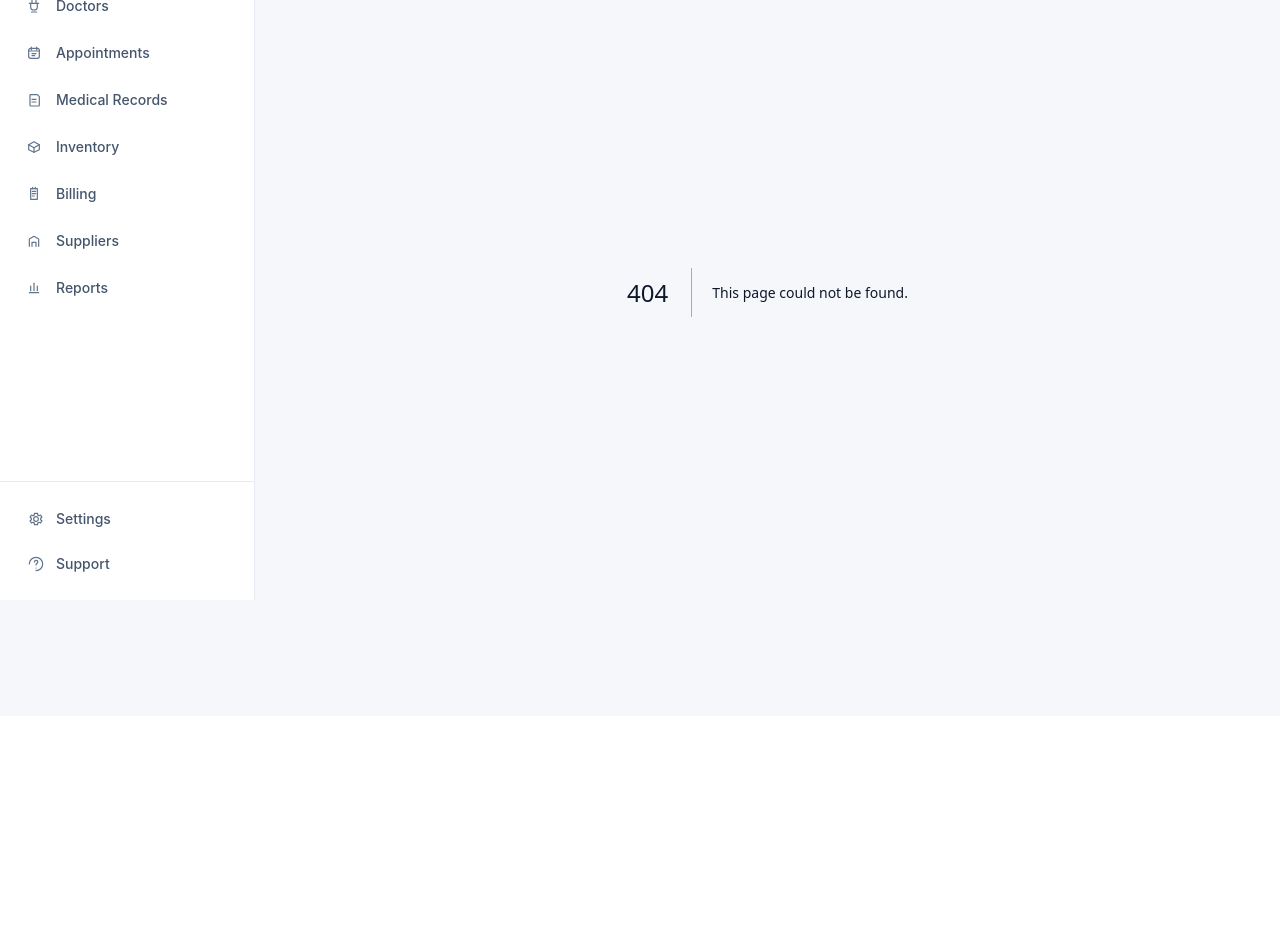
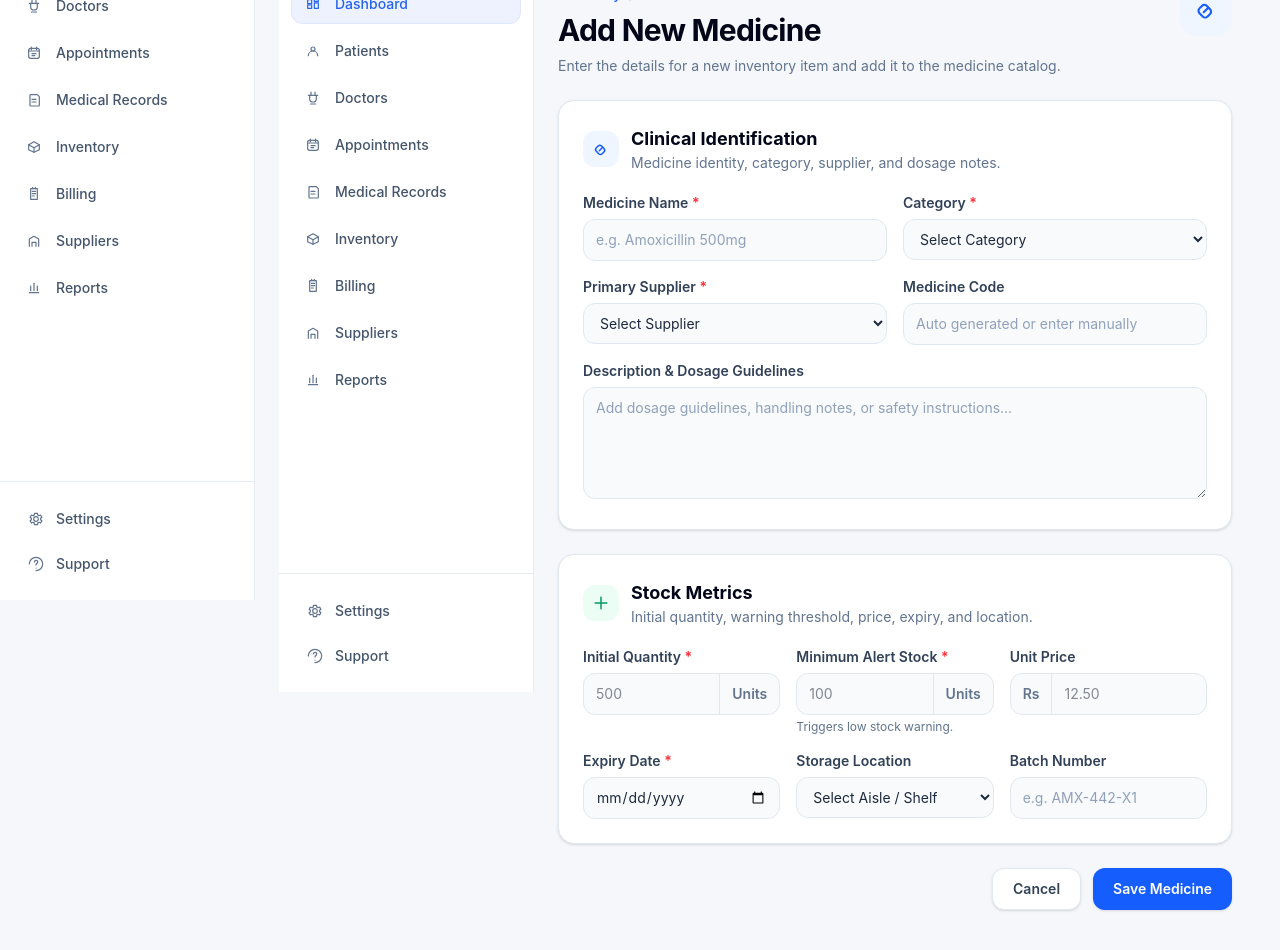
Before and after one commit to Chathurapadmal/Medixora, a Next.js app: page /inventory/add_medicine in a window 1280 px wide. Before the commit this address had no page. Shown: the part 200-1150 px from the top of the page. Before the commit the page ends 916 px from the top, so only its background shows below. Built offline with nearby package versions, Linux system fonts and the light colour scheme.

Commit message:
add medicine page

```diff
--- /dev/null
+++ b/pages/inventory/add_medicine.tsx
@@ -0,0 +1,144 @@
+import type { ReactNode } from "react";
+import Head from "next/head";
+import Link from "next/link";
+import Layout from "../../components/Layout";
+import { MedicineIcon, PlusIcon } from "../../components/dashboard-icons";
+
+function Field({ label, children, required = false }: { label: string; children: ReactNode; required?: boolean }) {
+  return (
+    <label className="block">
+      <span className="mb-1.5 block text-sm font-semibold text-slate-700">
+        {label} {required && <span className="text-red-500">*</span>}
+      </span>
+      {children}
+    </label>
+  );
+}
+
+const inputClass = "w-full rounded-xl border border-slate-200 bg-slate-50 px-3 py-2.5 text-sm text-slate-800 outline-none transition placeholder:text-slate-400 focus:border-blue-500 focus:bg-white focus:ring-4 focus:ring-blue-500/10";
+
+export default function AddMedicinePage() {
+  return (
+    <Layout>
+      <Head>
+        <title>Add Medicine - MediStock</title>
+      </Head>
+
+      <div className="mx-auto max-w-5xl space-y-6">
+        <div className="flex flex-col gap-4 sm:flex-row sm:items-start sm:justify-between">
+          <div>
+            <div className="flex items-center gap-2 text-sm font-medium text-slate-500">
+              <Link href="/inventory" className="text-blue-600 hover:text-blue-700">Inventory</Link>
+              <span>/</span>
+              <span>Add Medicine</span>
+            </div>
+            <h1 className="mt-2 text-2xl font-bold tracking-tight text-slate-950 sm:text-3xl">Add New Medicine</h1>
+            <p className="mt-2 text-sm text-slate-500">Enter the details for a new inventory item and add it to the medicine catalog.</p>
+          </div>
+          <div className="rounded-2xl bg-blue-50 p-3 text-blue-600">
+            <MedicineIcon className="h-7 w-7" />
+          </div>
+        </div>
+
+        <form className="space-y-6">
+          <section className="rounded-2xl border border-slate-200 bg-white p-5 shadow-sm sm:p-6">
+            <div className="mb-5 flex items-center gap-3">
+              <div className="rounded-xl bg-blue-50 p-2 text-blue-600">
+                <MedicineIcon className="h-5 w-5" />
+              </div>
+              <div>
+                <h2 className="text-lg font-bold text-slate-950">Clinical Identification</h2>
+                <p className="text-sm text-slate-500">Medicine identity, category, supplier, and dosage notes.</p>
+              </div>
+            </div>
+
+            <div className="grid gap-4 md:grid-cols-2">
+              <Field label="Medicine Name" required>
+                <input className={inputClass} placeholder="e.g. Amoxicillin 500mg" />
+              </Field>
+              <Field label="Category" required>
+                <select className={inputClass} defaultValue="">
+                  <option value="" disabled>Select Category</option>
+                  <option>Antibiotics</option>
+                  <option>Analgesics</option>
+                  <option>Antipyretics</option>
+                  <option>Vaccines</option>
+                  <option>Supplements</option>
+                </select>
+              </Field>
+              <Field label="Primary Supplier" required>
+                <select className={inputClass} defaultValue="">
+                  <option value="" disabled>Select Supplier</option>
+                  <option>PharmaGlobal Inc.</option>
+                  <option>MedSupply Co.</option>
+                  <option>Health Logistics</option>
+                </select>
+              </Field>
+              <Field label="Medicine Code">
+                <input className={inputClass} placeholder="Auto generated or enter manually" />
+              </Field>
+              <div className="md:col-span-2">
+                <Field label="Description & Dosage Guidelines">
+                  <textarea className={`${inputClass} min-h-28 resize-y`} placeholder="Add dosage guidelines, handling notes, or safety instructions..." />
+                </Field>
+              </div>
+            </div>
+          </section>
+
+          <section className="rounded-2xl border border-slate-200 bg-white p-5 shadow-sm sm:p-6">
+            <div className="mb-5 flex items-center gap-3">
+              <div className="rounded-xl bg-emerald-50 p-2 text-emerald-600">
+                <PlusIcon className="h-5 w-5" />
+              </div>
+              <div>
+                <h2 className="text-lg font-bold text-slate-950">Stock Metrics</h2>
+                <p className="text-sm text-slate-500">Initial quantity, warning threshold, price, expiry, and location.</p>
+              </div>
+            </div>
+
+            <div className="grid gap-4 md:grid-cols-2 lg:grid-cols-3">
+              <Field label="Initial Quantity" required>
+                <div className="flex overflow-hidden rounded-xl border border-slate-200 bg-slate-50 focus-within:border-blue-500 focus-within:bg-white focus-within:ring-4 focus-within:ring-blue-500/10">
+                  <input className="min-w-0 flex-1 bg-transparent px-3 py-2.5 text-sm outline-none" placeholder="500" type="number" />
+                  <span className="border-l border-slate-200 px-3 py-2.5 text-sm font-semibold text-slate-500">Units</span>
+                </div>
+              </Field>
+              <Field label="Minimum Alert Stock" required>
+                <div className="flex overflow-hidden rounded-xl border border-slate-200 bg-slate-50 focus-within:border-blue-500 focus-within:bg-white focus-within:ring-4 focus-within:ring-blue-500/10">
+                  <input className="min-w-0 flex-1 bg-transparent px-3 py-2.5 text-sm outline-none" placeholder="100" type="number" />
+                  <span className="border-l border-slate-200 px-3 py-2.5 text-sm font-semibold text-slate-500">Units</span>
+                </div>
+                <p className="mt-1 text-xs text-slate-500">Triggers low stock warning.</p>
+              </Field>
+              <Field label="Unit Price">
+                <div className="flex overflow-hidden rounded-xl border border-slate-200 bg-slate-50 focus-within:border-blue-500 focus-within:bg-white focus-within:ring-4 focus-within:ring-blue-500/10">
+                  <span className="border-r border-slate-200 px-3 py-2.5 text-sm font-semibold text-slate-500">Rs</span>
+                  <input className="min-w-0 flex-1 bg-transparent px-3 py-2.5 text-sm outline-none" placeholder="12.50" type="number" step="0.01" />
+                </div>
+              </Field>
+              <Field label="Expiry Date" required>
+                <input className={inputClass} type="date" />
+              </Field>
+              <Field label="Storage Location">
+                <select className={inputClass} defaultValue="">
+                  <option value="" disabled>Select Aisle / Shelf</option>
+                  <option>Aisle A - Shelf 1 (Cold Storage)</option>
+                  <option>Aisle B - Shelf 3</option>
+                  <option>Aisle C - Shelf 2 (Secure)</option>
+                </select>
+              </Field>
+              <Field label="Batch Number">
+                <input className={inputClass} placeholder="e.g. AMX-442-X1" />
+              </Field>
+            </div>
+          </section>
+
+          <div className="flex flex-col-reverse gap-3 sm:flex-row sm:justify-end">
+            <Link href="/inventory" className="rounded-xl border border-slate-200 bg-white px-5 py-2.5 text-center text-sm font-semibold text-slate-700 shadow-sm transition hover:bg-slate-50">Cancel</Link>
+            <button type="submit" className="rounded-xl bg-blue-600 px-5 py-2.5 text-sm font-semibold text-white shadow-sm transition hover:bg-blue-700">Save Medicine</button>
+          </div>
+        </form>
+      </div>
+    </Layout>
+  );
+}
```
